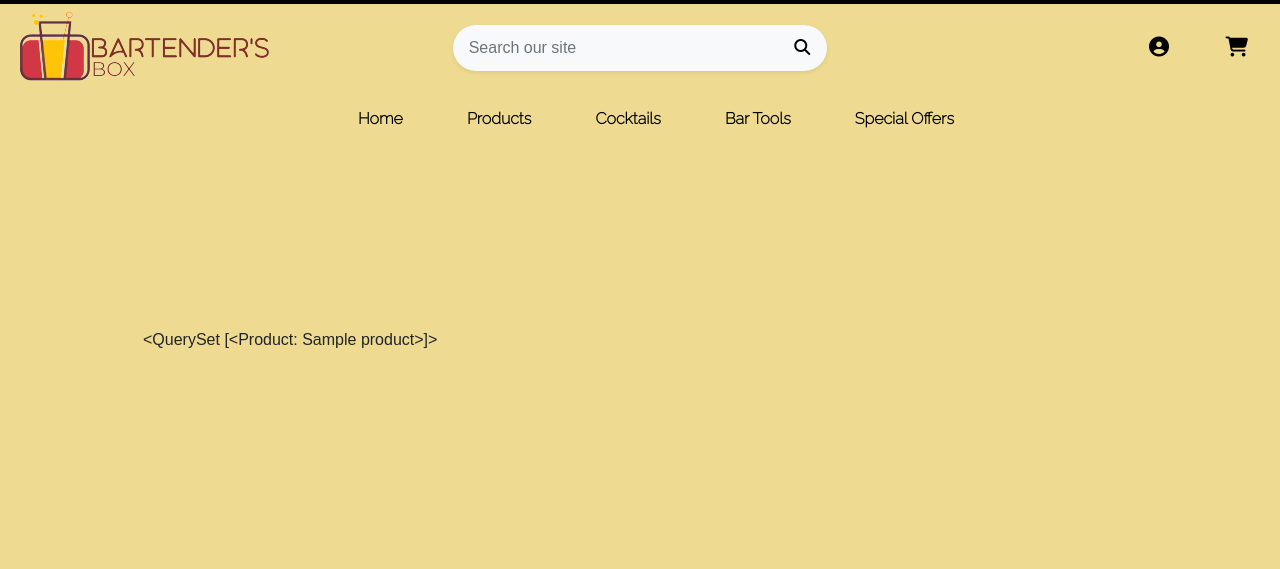
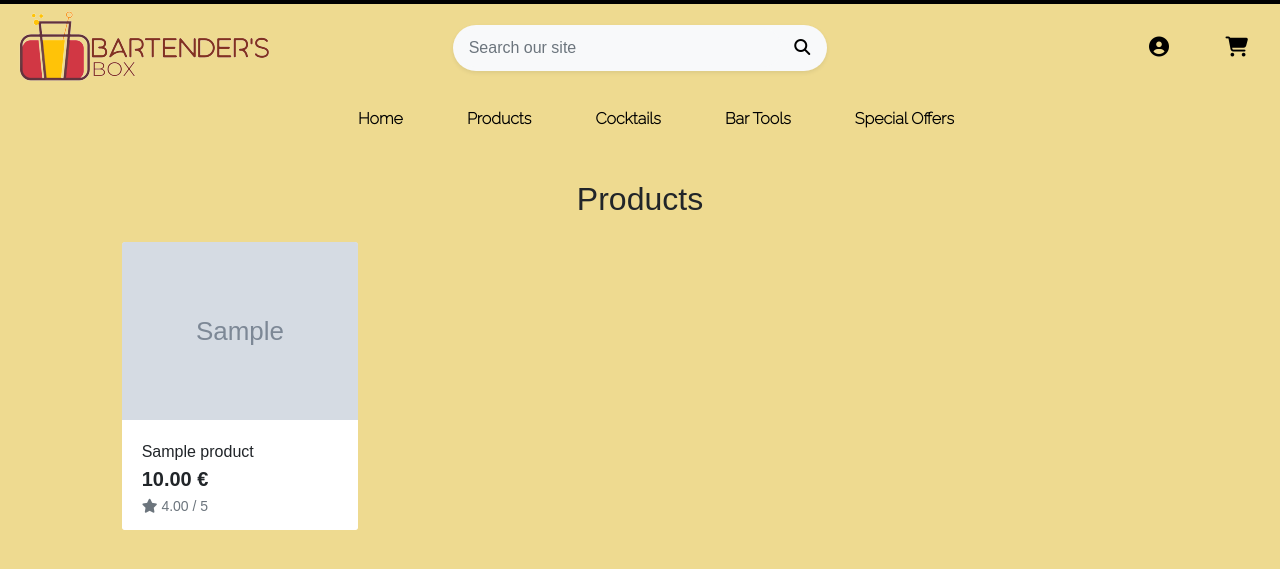
Before and after one commit to MichalPokojny/CI_project_5_bartender_box, a Django app: page /products/ in a window 1280 px wide. Shown: the top 569 px of the page. Run offline with Django 3.2, Linux system fonts and the light colour scheme; tables that the repository leaves empty hold one stand-in row (values such as "Sample post"); grey boxes marked "Sample" are stand-in pictures; some libraries are stand-ins or nearby versions; some web fonts are replaced.

Commit message:
implement main products page

```diff
--- a/products/templates/products/products.html
+++ b/products/templates/products/products.html
@@ -10,12 +10,70 @@
 {% endblock %}
 
 {% block content %}
+    <div class="container-fluid">
+        <div class="row">
+            <div class="col text-center my-3">
+                <h2>Products</h2>
 
-    <div class="container header-container">
+            </div>
+        </div>
         <div class="row">
-            <div class="col">
-                {{ products }}
+            <div class="product-container col-10 offset-1">
+                <div class="row mt-1-mb-2"></div>
+                <div class="row g-0">
+                    {% for product in products %}
+                        <div class="col-sm-6 col-md-6 col-lg-4 col-xl-3">
+                            <div class="card h-100 border-0">
+                                {% if product.image %}
+                                <a href="">
+                                    <img class="card-img-top img-fluid" src="{{ product.image.url }}" alt="{{ product.name }}">
+                                </a>
+                                {% else %}
+                                <a href="">
+                                    <img class="card-img-top img-fluid" src="{{ MEDIA_URL }}noimage.png " alt="{{ product.name }}">
+                                </a>
+                                {% endif %}
+                                <div class="card-body pb-0">
+                                    <p class="mb-0">{{ product.name }}</p>
+                                </div>
+                                <div class="card-footer bg-white pt-0 border-0 text-left">
+                                    <div class="row">
+                                        <div class="col">
+                                            <p class="lead mb-0 text-left font-weight-bold">{{ product.price }} €</p>
+                                            {% if product.rating %}
+                                                <small class="text-muted"><i class="fas fa-star mr-1"></i>{{ product.rating }} / 5</small>
+                                            {% else %}
+                                            <small class="text-muted">No rating</small>
+                                            {% endif %}
+                                        </div>
+                                    </div>
+                                </div>
+                            </div>
+                        </div>
+                        {% if forloop.counter|divisibleby:1 %}
+                        <div class="col-12 d-sm-none my-3">
+                            <hr>
+                        </div>
+                        {% endif %}
+                        {% if forloop.counter|divisibleby:2 %}
+                        <div class="col-12 d-none d-sm-block d-md-block d-lg-none my-3">
+                            <hr>
+                        </div>
+                        {% endif %}
+                        {% if forloop.counter|divisibleby:3 %}
+                        <div class="col-12 d-none d-lg-block d-xl-none my-3">
+                            <hr>
+                        </div>
+                        {% endif %}
+                        {% if forloop.counter|divisibleby:4 %}
+                        <div class="col-12 d-none d-xl-block my-3">
+                            <hr>
+                        </div>
+                        {% endif %}
+                    {% endfor %}
+                </div>
             </div>
         </div>
     </div>
+
 {% endblock %}
```
